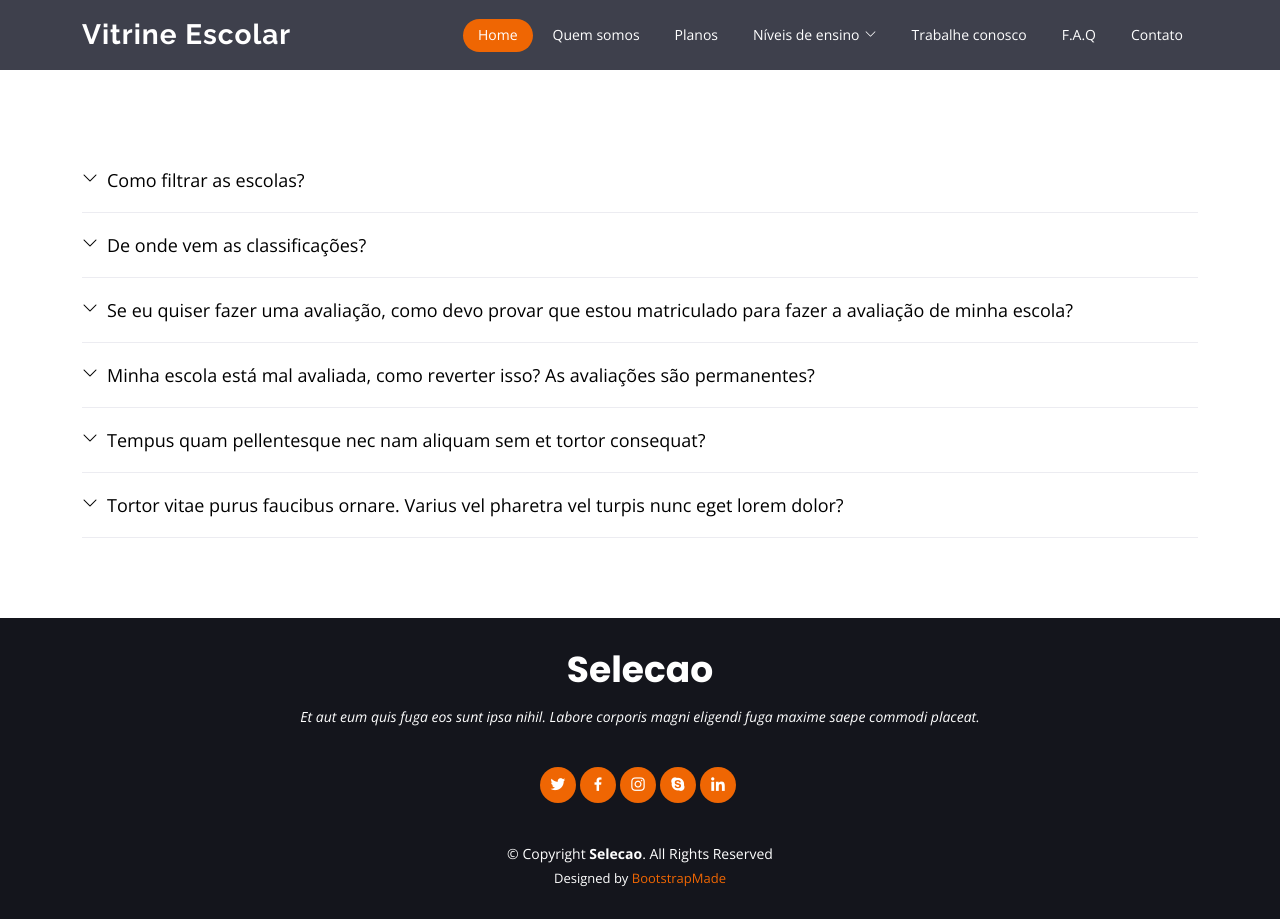
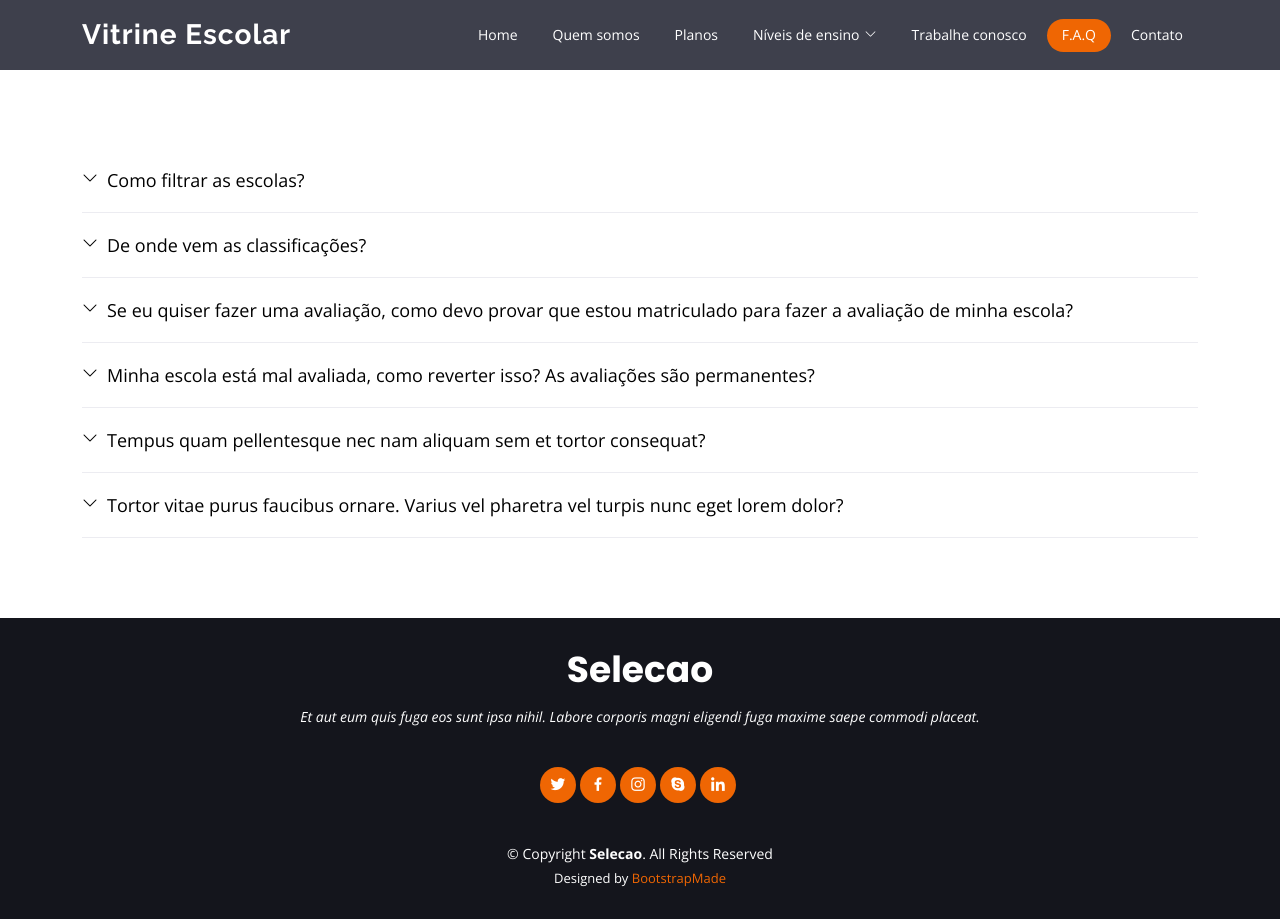
Before and after one commit to CaioGiovanni/MinhaEscola, an Angular app in the folder vitrineEscolar-Front/: page /faq in a window 1280 px wide. Built offline with nearby package versions, Linux system fonts and the light colour scheme.

Commit message:
Problema no navbar: Sempre ativo

```diff
--- a/vitrineEscolar-Front/src/app/navbar/navbar.component.html
+++ b/vitrineEscolar-Front/src/app/navbar/navbar.component.html
@@ -7,9 +7,9 @@
 
     <nav id="navbar" class="navbar">
       <ul>
-        <li><a class="nav-link scrollto active" [routerLink]="''">Home</a></li>
+        <li><a class="nav-link scrollto" [routerLink]="''" routerLinkActive="active" [routerLinkActiveOptions]="{ exact: true }">Home</a></li>
         <li><a class="nav-link scrollto" [routerLink]="['/quemSomos']" routerLinkActive="active">Quem somos</a></li>
-        <li><a class="nav-link scrollto" [routerLink]="['/price']">Planos</a></li>
+        <li><a class="nav-link scrollto" [routerLink]="['/price']"routerLinkActive="active">Planos</a></li>
         <li class="dropdown"><a href="#"><span>Níveis de ensino</span> <i class="bi bi-chevron-down"></i></a>
           <ul>
             <li><a href="#">Pré-alfabetização</a></li>
@@ -29,7 +29,7 @@
           </ul>
         </li>
         <li><a class="nav-link scrollto" [routerLink]="'trabalheConosco'">Trabalhe conosco</a></li>
-        <li><a class="nav-link scrollto" [routerLink]="['/faq']">F.A.Q</a></li>
+        <li><a class="nav-link scrollto" [routerLink]="['/faq']" routerLinkActive="active">F.A.Q</a></li>
         <li><a class="nav-link scrollto" [routerLink]="'contact'">Contato</a></li>
       </ul>
       <i class="bi bi-list mobile-nav-toggle"></i>
```
